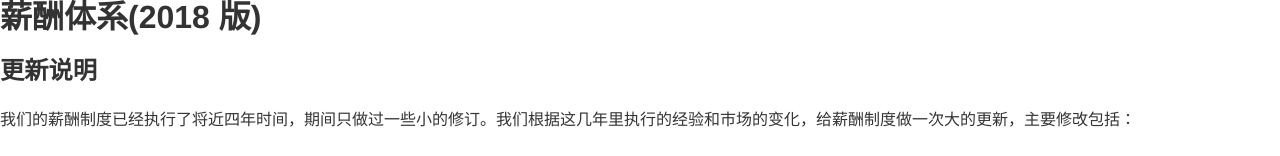
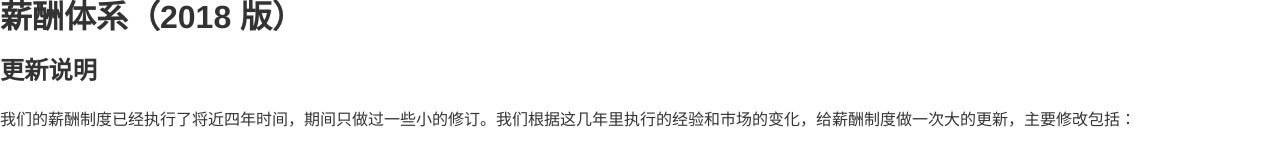
Before and after one commit to leancloud/open, a Gatsby site: page /salary-2018 in a window 1280 px wide. Shown: the top 156 px of the page. Built offline with nearby package versions, Linux system fonts and the light colour scheme; Gatsby itself is replaced by a stand-in of ours; some packages are replaced by stand-ins of ours.

Commit message:
Fix parentheses.

```diff
--- a/src/pages/salary-2018.md
+++ b/src/pages/salary-2018.md
@@ -1,6 +1,6 @@
 ---
 layout: post
-title: 薪酬体系(2018 版)
+title: 薪酬体系（2018 版）
 lang: zh
 category: management
 ---
```
